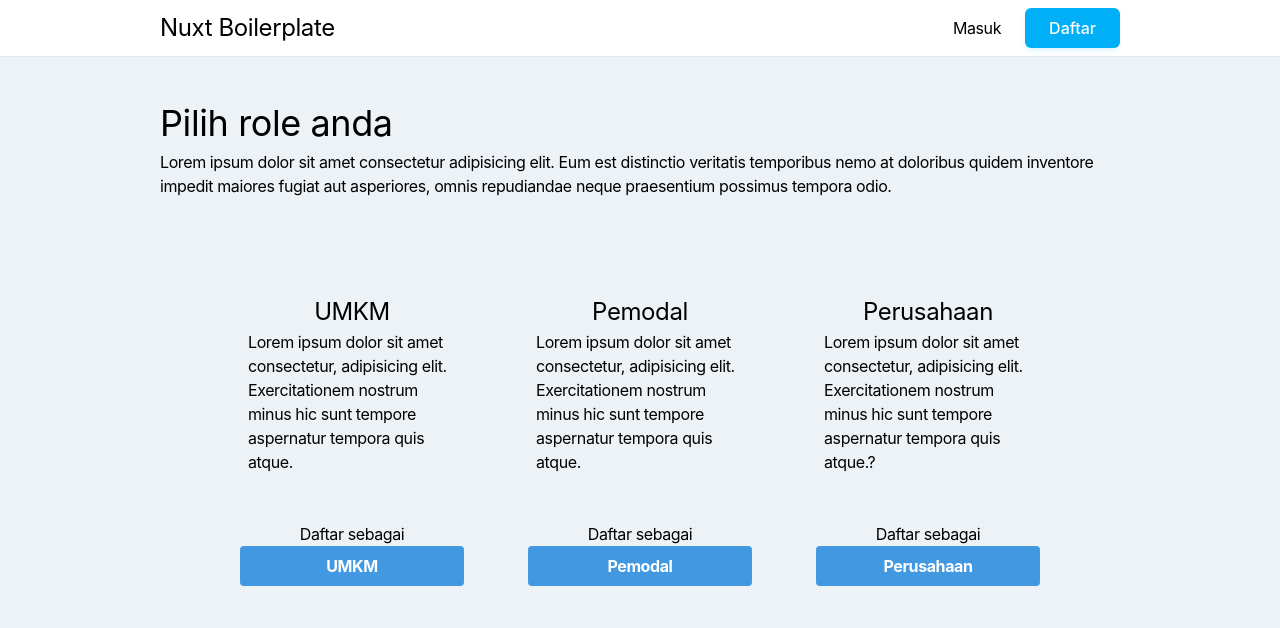
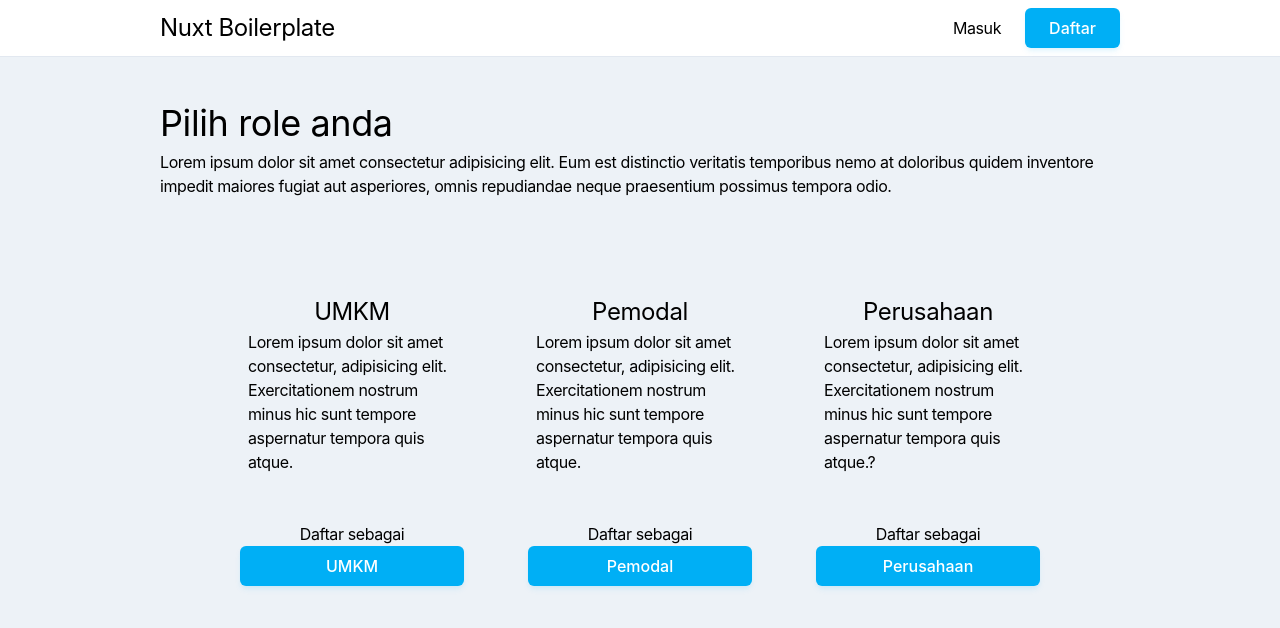
Before and after one commit to ReiiSky/garudahacks-frontend, a Nuxt app: page /roles in a window 1280 px wide. Shown: the top 628 px of the page. Built offline with nearby package versions, Linux system fonts and the light colour scheme; a web font is replaced by a local one; what vue-fragment would draw is missing.

Commit message:
refacotr: use button componenent

```diff
--- a/pages/login.vue
+++ b/pages/login.vue
@@ -29,12 +29,7 @@
           <!-- <p class="text-red-500 text-xs italic">Please choose a password.</p> -->
         </div>
         <div class="flex items-center justify-between">
-          <button
-            class="bg-blue-500 hover:bg-blue-700 text-white font-bold py-2 px-4 rounded focus:outline-none focus:shadow-outline w-full"
-            type="button"
-          >
-            Masuk
-          </button>
+          <Button :size="'full'">Masuk</Button>
         </div>
       </form>
     </div>
--- a/pages/register.vue
+++ b/pages/register.vue
@@ -50,12 +50,7 @@
           <!-- <p class="text-red-500 text-xs italic">Please choose a password.</p> -->
         </div>
         <div class="flex items-center justify-between">
-          <button
-            class="bg-blue-500 hover:bg-blue-700 text-white font-bold py-2 px-4 rounded focus:outline-none focus:shadow-outline w-full"
-            type="button"
-          >
-            Daftar
-          </button>
+          <Button :size="'full'">Daftar</Button>
         </div>
       </form>
     </div>
--- a/pages/roles.vue
+++ b/pages/roles.vue
@@ -20,12 +20,9 @@
           </p>
           <p class="mt-12 text-center">Daftar sebagai</p>
           <div class="flex items-center justify-between">
-            <a
-              class="bg-blue-500 hover:bg-blue-700 text-white font-bold py-2 px-4 rounded focus:outline-none focus:shadow-outline w-full text-center"
-              href="/register?as=umkm"
-            >
-              UMKM
-            </a>
+            <Button :size="'full'">
+              <a href="/register?as=umkm">UMKM</a>
+            </Button>
           </div>
         </div>
         <div class="card investor">
@@ -37,12 +34,9 @@
           </p>
           <p class="mt-12 text-center">Daftar sebagai</p>
           <div class="flex items-center justify-between">
-            <a
-              class="bg-blue-500 hover:bg-blue-700 text-white font-bold py-2 px-4 rounded focus:outline-none focus:shadow-outline w-full text-center"
-              href="/register?as=investor"
-            >
-              Pemodal
-            </a>
+            <Button :size="'full'">
+              <a href="/register?as=investor">Pemodal</a>
+            </Button>
           </div>
         </div>
         <div class="card company">
@@ -54,12 +48,9 @@
           </p>
           <p class="mt-12 text-center">Daftar sebagai</p>
           <div class="flex items-center justify-between">
-            <a
-              class="bg-blue-500 hover:bg-blue-700 text-white font-bold py-2 px-4 rounded focus:outline-none focus:shadow-outline w-full text-center"
-              href="/register?as=company"
-            >
-              Perusahaan
-            </a>
+            <Button :size="'full'">
+              <a href="/register?as=company">Perusahaan</a>
+            </Button>
           </div>
         </div>
       </div>
```
